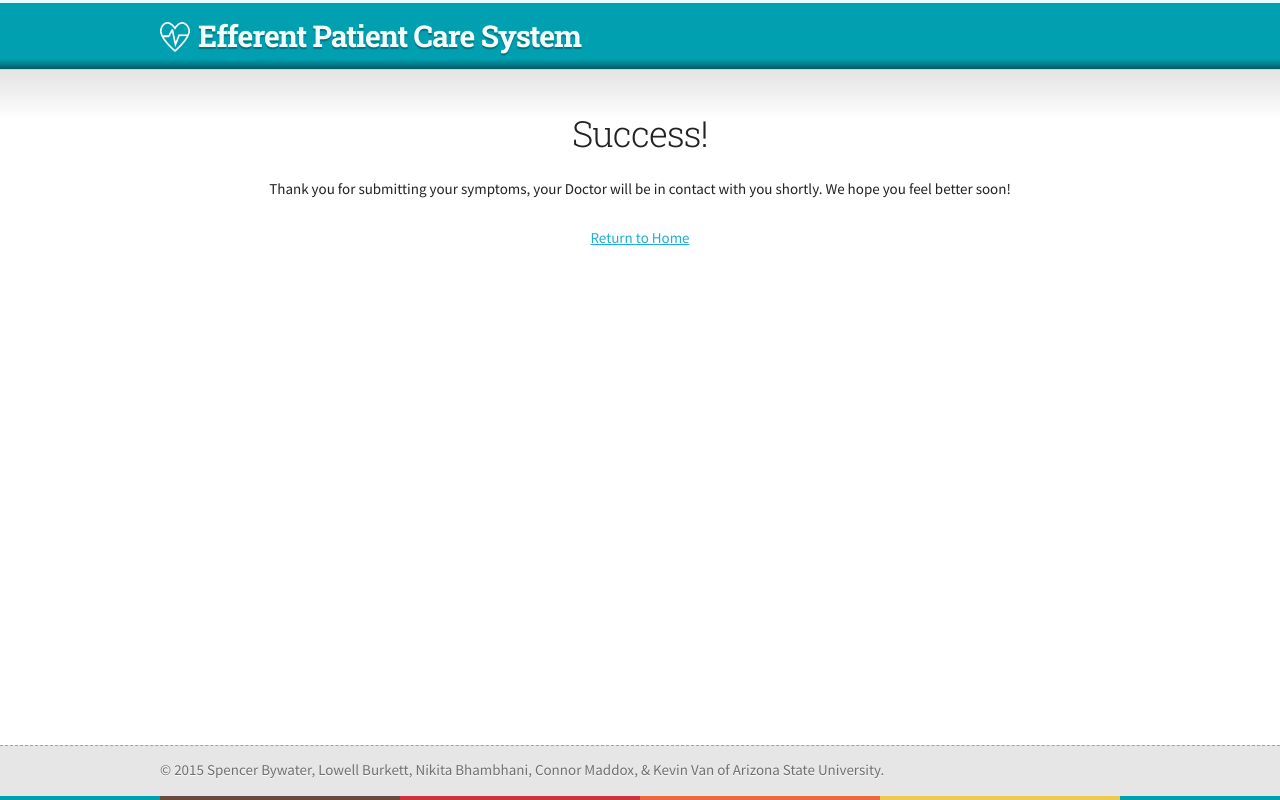
After one commit to lburkett/HealthCareSystem, a PHP site: page /formReturn.php in a window 1280 px wide. The commit adds this page. Run offline with PHP 8.4, Linux system fonts and the light colour scheme.

Commit message:
All-Around Improvements
notifications.php now uses sessions to get the doctor's name. It uses
the doctors name to make database queries, and lists out each patient
for the doctor and "Any". checkForm.php redirects to formReturn (more
friendly). Added a little something to the footer.

```diff
--- a/css/style.css
+++ b/css/style.css
@@ -102,6 +102,14 @@ body {
     margin-top: 1.2rem;
     margin-bottom: 1.2rem;
     text-shadow: 0px 1px 0px white; }
+  .footer a {
+    text-decoration: none;
+    color: #6f6f6f;
+    margin-top: 1.2rem;
+    margin-bottom: 1.2rem;
+    text-shadow: 0px 1px 0px white; }
+  .footer a:hover, .footer a:focus {
+    border-bottom: 1px dotted #6f6f6f; }
 
 @media (min-width: 400px) {
   .all-footer {
--- a/css/style.scss
+++ b/css/style.scss
@@ -140,6 +140,16 @@ body {
 		margin-top: 1.2rem;
 		margin-bottom: 1.2rem;
 		text-shadow: 0px 1px 0px $white;
+	}
+	a {
+		text-decoration: none;
+		color: lighten($base-black, 30%);
+		margin-top: 1.2rem;
+		margin-bottom: 1.2rem;
+		text-shadow: 0px 1px 0px $white;
+	}
+	a:hover, a:focus {
+		border-bottom: 1px dotted lighten($base-black, 30%);
 	}
 }
 @media (min-width: 400px) {
--- a/data/init.sql
+++ b/data/init.sql
@@ -32,4 +32,4 @@ INSERT INTO doctor (name, profession, email, password) VALUES ('Dr. Bywater', 'P
 INSERT INTO doctor (name, profession, email, password) VALUES ('Dr. Bhambhani', 'Sports Medicine', '', '');
 INSERT INTO doctor (name, profession, email, password) VALUES ('Dr. Burkett', 'Optometry', 'laburket@asu.edu', 'password');
 INSERT INTO doctor (name, profession, email, password) VALUES ('Dr. Maddox', 'Pharmacy', '', '');
-INSERT INTO doctor (name, profession, email, password) VALUES ('Dr. Van', 'Pediatric', '', '');
+INSERT INTO doctor (name, profession, email, password) VALUES ('Dr. Van', 'Pediatric', 'van', 'van');
--- /dev/null
+++ b/formReturn.php
@@ -0,0 +1,15 @@
+<?php require 'templates/meta.php'; ?>
+<!-- Enter any extra code that should go inside the <head> tag here! Do this ONLY if this page needs a script or something that the other pages do not. -->
+
+<?php require 'templates/header.php'; ?>
+  <!-- Any content should go inside the container where indicated -->
+  <div class="section content">
+    <div class="container">
+      <!-- CONTENT GOES HERE! -->
+      <h3>Success!</h3>
+      <p>Thank you for submitting your symptoms, your Doctor will be in contact with you shortly. We hope you feel better soon!</p>
+      <a href="index.php">Return to Home</a>
+    </div>
+  </div>
+
+<?php require 'templates/footer.php'; ?>
--- a/index.php
+++ b/index.php
@@ -26,9 +26,9 @@
         <div class="four columns"><br></div>
         <div class="four columns navigate">
           <h5>I'm a...</h5>
-          <a href="form.php" class="button button-primary" style="margin-left: 2px;">Patient</a>
+          <a href="form.php" class="button button-primary" style="margin-left: 0px;">Patient</a>
           <br>
-            <a href="login.php" class="button button-primary" style="margin-left: 2px;">Doctor</a>
+            <a href="login.php" class="button button-primary" style="margin-right: 2px;">Doctor</a>
           <!-- <a href="#" class="button button-primary">*NOT DONE* Doctor</a> -->
           <!-- NOTE!: the button below is just to show it's disabled (cleaner-looking). Replace it with the above^ commented-out
                tag <a href...> when doctor page is made, then delete the button below. :D -->
--- a/phpscripts/checkForm.php
+++ b/phpscripts/checkForm.php
@@ -45,4 +45,5 @@
     }
     echo "<hr>";
     echo "<a href=\"../index.php" . "\">Return to home</a>";
+    redirectAndExit("../formReturn.php");
 ?>
--- a/phpscripts/common.php
+++ b/phpscripts/common.php
@@ -24,7 +24,6 @@
         return htmlspecialchars($html, ENT_HTML5, 'UTF-8');
     }
 
-
     function redirectAndExit($script) {
         // Get the domain-relative URL (e.g. /blog/whatever.php or /whatever.php) and work
         // out the folder (e.g. /blog/ or /).
--- a/templates/footer.php
+++ b/templates/footer.php
@@ -3,7 +3,7 @@
   <div class="all-footer">
     <div class="footer">
       <div class="container">
-        <p>&copy; <?php echo date("Y"); ?> Spencer Bywater, Lowell Burkett, Nikita Bhambhani, Connor Maddox, &amp; Kevin Van of Arizona State University.</p>
+        <p>&copy; <?php echo date("Y"); ?> <a href="http://spencerbyw.github.io/">Spencer Bywater</a>, <a href="http://github.com/lburkett">Lowell Burkett</a>, <a href="http://github.com/nbhambha">Nikita Bhambhani</a>, <a href="http://github.com/clmaddox">Connor Maddox</a>, &amp; <a href="http://github.com/johnny1235">Kevin Van</a> of <a href="http://asu.edu">Arizona State University</a>.</p>
       </div>
     </div>
     <div class="footerbar color1">
```
Also changed, not shown: notifications.php (+62 -69 lines).
